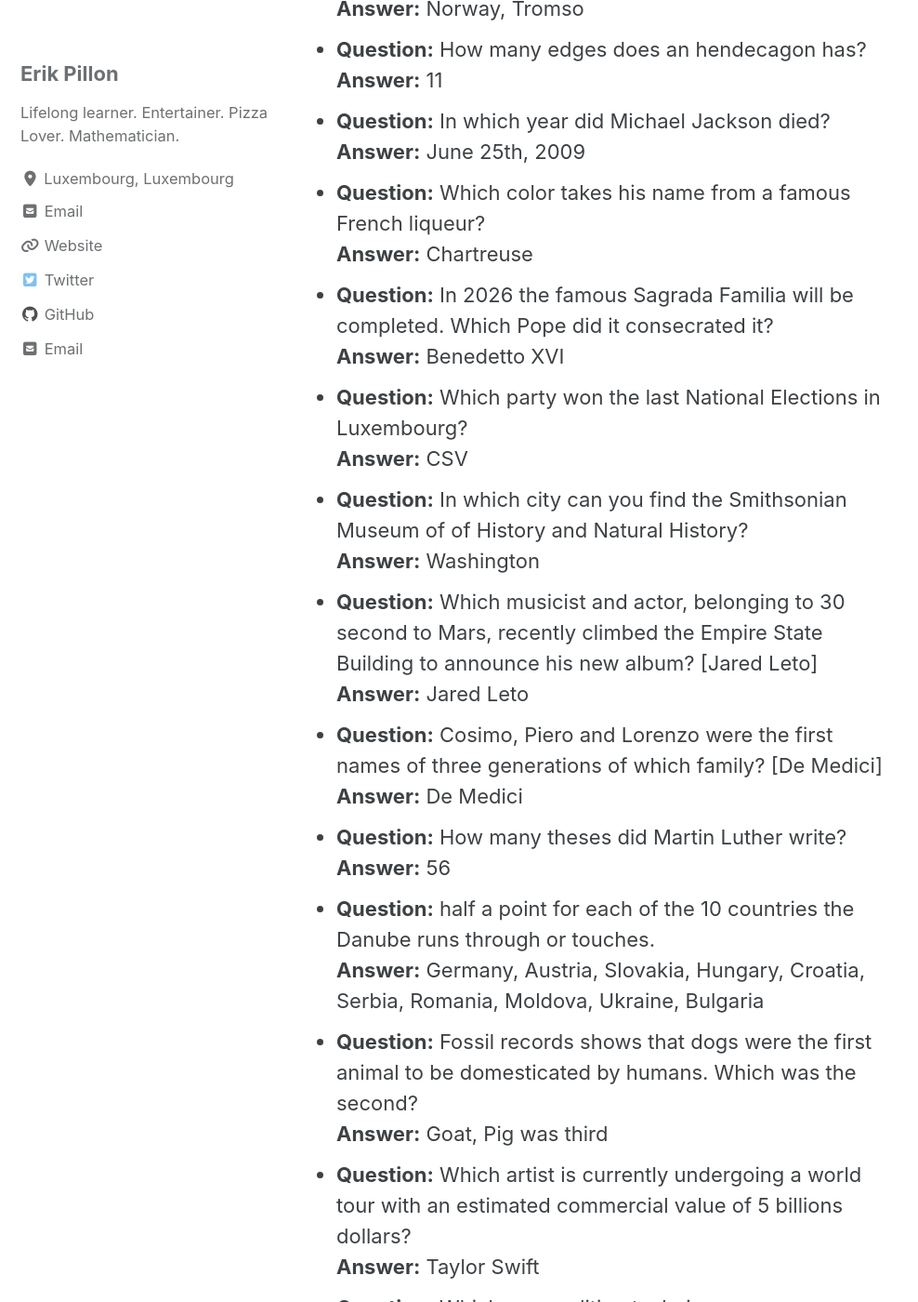
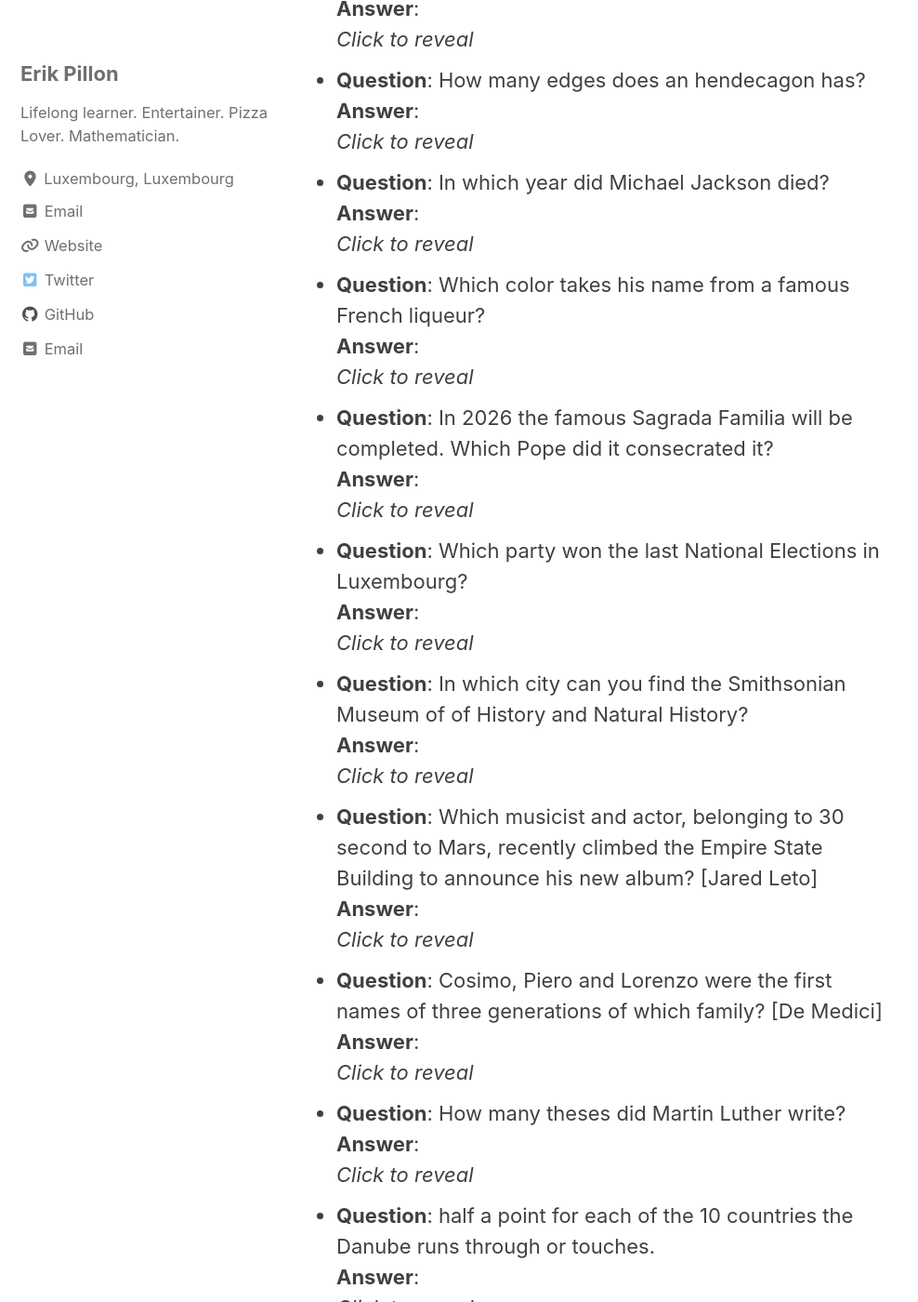
Before and after one commit to letzQuiz/letzQuiz.github.io, a Jekyll site: the page built from _posts/2023-11-10-quizmaster-of-the-galaxy.md, in a window 1280 px wide and 1400 px high, scrolled down 995 px. Shown: the whole window at 93% size, without its empty margins (0-988 px from the left). Built offline with Jekyll 4.4.1, drawn with Linux system fonts in a browser that asks for light colours; cached includes are drawn as plain includes; some of the changed text lies outside the part shown.

Commit message:
Edited the display style of the answer

```diff
--- a/_layouts/normal-quiz.html
+++ b/_layouts/normal-quiz.html
@@ -2,6 +2,19 @@
 layout: archive
 location: "Le Croque Bedaine"
 ---
+<script>
+document.addEventListener('DOMContentLoaded', function() {
+  const answers = document.querySelectorAll('.answer');
+
+  answers.forEach(answer => {
+    answer.addEventListener('click', function() {
+      const actualAnswer = this.getAttribute('data-answer');
+      this.textContent = actualAnswer;  // Replace "Click to reveal" with the correct answer
+      this.style.cursor = 'default';  // Optional: change cursor to indicate it's revealed
+    });
+  });
+});
+</script>
 
 <b>Disclaimer</b>: The following is a fairly detailed extract of the questions
 I developed for the PubQuiz at {{ page.location }} on {{ page.date | date: "%B %d, %Y" }}.
@@ -47,9 +60,9 @@
 <h2>General Knowledge</h2>
 <ul>
   {% for entry in general_knowledge %}
-    <li>
-      <strong>Question:</strong> {{ entry.question }}<br>
-      <strong>Answer:</strong> {{ entry.answer }}
+    <li class="faq-item">
+      <strong>Question</strong>: {{ entry.question }}  <br>
+      <strong>Answer</strong>: <div class="answer" data-answer="{{ entry.answer }}"><i>Click to reveal</i></div>
     </li>
   {% endfor %}
 </ul>
@@ -57,9 +70,9 @@
 <h2>Books, TV Series and Boardgames </h2>
 <ul>
   {% for entry in books_games %}
-    <li>
-      <strong>Question:</strong> {{ entry.question }}<br>
-      <strong>Answer:</strong> {{ entry.answer }}
+    <li class="faq-item">
+      <strong>Question</strong>: {{ entry.question }}  <br>
+      <strong>Answer</strong>: <div class="answer" data-answer="{{ entry.answer }}"><i>Click to reveal</i></div>
     </li>
   {% endfor %}
 </ul>
@@ -67,9 +80,9 @@
 <h2>Sport</h2>
 <ul>
   {% for entry in sport %}
-    <li>
-      <strong>Question:</strong> {{ entry.question }}<br>
-      <strong>Answer:</strong> {{ entry.answer }}
+    <li class="faq-item">
+      <strong>Question</strong>: {{ entry.question }}  <br>
+      <strong>Answer</strong>: <div class="answer" data-answer="{{ entry.answer }}"><i>Click to reveal</i></div>
     </li>
   {% endfor %}
 </ul>
@@ -77,9 +90,9 @@
 <h2>Miscellaneous</h2>
 <ul>
   {% for entry in miscellaneous %}
-    <li>
-      <strong>Question:</strong> {{ entry.question }}<br>
-      <strong>Answer:</strong> {{ entry.answer }}
+    <li class="faq-item">
+      <strong>Question</strong>: {{ entry.question }}  <br>
+      <strong>Answer</strong>: <div class="answer" data-answer="{{ entry.answer }}"><i>Click to reveal</i></div>
     </li>
   {% endfor %}
 </ul>
--- a/index.html
+++ b/index.html
@@ -4,6 +4,10 @@
 use_math: true
 ---
 
+<h2>Next Pubquiz will be:</h2>
+<img src="{{ site.url }}{{ site.baseurl }}/assets/images/Pubquiz.001.png" alt="Pubquiz logo" />
+
+<br />
 Hei, thanks for checking out my website!
 
 Here you'll find a fairly accurate collection of all the questions I developed during my experience as quizmaster.
```
Also changed, not shown: _pages/about.md (+6 -0 lines), 5 other files.
